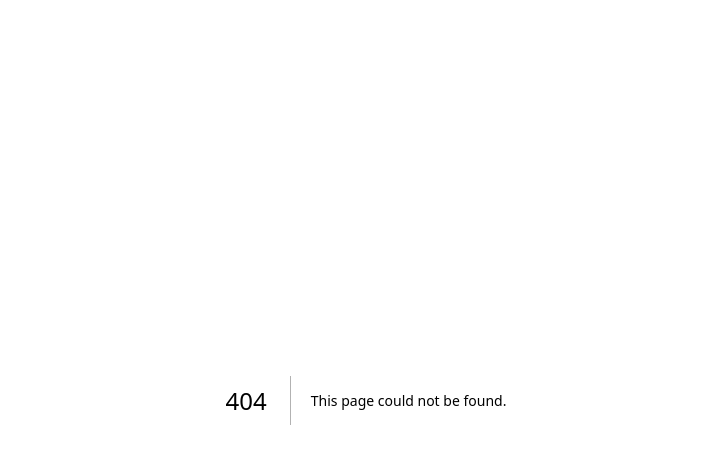
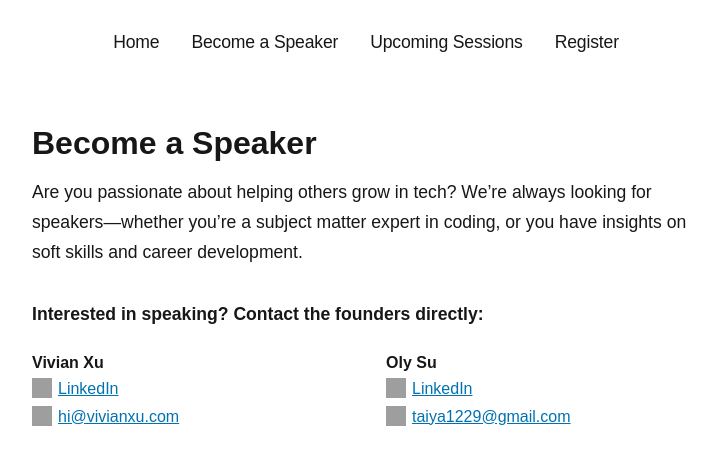
Before and after one commit to QueenVivi/coffee-to-career, a Next.js app: page /speaker in a window 1280 px wide. Before the commit this address had no page. Shown: the top 464 px of the page, without its empty margins (274-991 px from the left). Built offline with nearby package versions, Linux system fonts and the light colour scheme; grey boxes are pictures that could not be loaded.

Commit message:
project outline

```diff
--- a/package.json
+++ b/package.json
@@ -1,5 +1,5 @@
 {
-  "name": "tech-career-talk",
+  "name": "coffee-to-career",
   "version": "0.1.0",
   "private": true,
   "scripts": {
--- a/src/app/layout.tsx
+++ b/src/app/layout.tsx
@@ -1,6 +1,7 @@
 import type { Metadata } from "next";
 import { Geist, Geist_Mono } from "next/font/google";
 import "./globals.css";
+import Link from "next/link";
 
 const geistSans = Geist({
   variable: "--font-geist-sans",
@@ -13,8 +14,8 @@ const geistMono = Geist_Mono({
 });
 
 export const metadata: Metadata = {
-  title: "Create Next App",
-  description: "Generated by create next app",
+  title: "Coffee to Career",
+  description: "Empowering future tech professionals to be job-ready. Coffee to Career meetup.",
 };
 
 export default function RootLayout({
@@ -25,6 +26,20 @@ export default function RootLayout({
   return (
     <html lang="en">
       <body className={`${geistSans.variable} ${geistMono.variable}`}>
+        <nav style={{
+          display: 'flex',
+          gap: '2rem',
+          padding: '2rem 0 1.5rem 0',
+          justifyContent: 'center',
+          fontWeight: 500,
+          fontSize: '1.1rem',
+          letterSpacing: '-0.01em',
+        }}>
+          <Link href="/">Home</Link>
+          <Link href="/speaker">Become a Speaker</Link>
+          <Link href="/sessions">Upcoming Sessions</Link>
+          <Link href="/register">Register</Link>
+        </nav>
         {children}
       </body>
     </html>
--- /dev/null
+++ b/src/app/speaker/page.tsx
@@ -0,0 +1,58 @@
+import React from "react";
+
+const iconStyle = {
+  width: 20,
+  height: 20,
+  verticalAlign: 'middle',
+  marginRight: 6,
+  marginBottom: 2,
+};
+
+export default function SpeakerPage() {
+  return (
+    <main style={{ maxWidth: 700, margin: '0 auto', padding: '3rem 1rem', display: 'flex', flexDirection: 'column', gap: '2.5rem' }}>
+      <section>
+        <h1 style={{ fontSize: '2rem', fontWeight: 700, marginBottom: '1rem' }}>Become a Speaker</h1>
+        <p style={{ fontSize: '1.1rem', lineHeight: 1.7 }}>
+          Are you passionate about helping others grow in tech? We’re always looking for speakers—whether you’re a subject matter expert in coding, or you have insights on soft skills and career development.
+        </p>
+        <p style={{ fontSize: '1.1rem', lineHeight: 1.7, marginTop: '2rem', fontWeight: 600 }}>
+          Interested in speaking? Contact the founders directly:
+        </p>
+        <div
+          style={{
+            marginTop: '1.5rem',
+            display: 'flex',
+            flexDirection: 'row',
+            gap: '2.5rem',
+            flexWrap: 'wrap',
+            justifyContent: 'flex-start',
+          }}
+        >
+          <div style={{ minWidth: 220, flex: 1 }}>
+            <div style={{ fontWeight: 600 }}>Vivian Xu</div>
+            <a href="https://www.linkedin.com/in/vivian-xu-fullstack/" target="_blank" rel="noopener noreferrer" style={{ color: '#0072b1', textDecoration: 'underline', display: 'flex', alignItems: 'center', margin: '6px 0' }}>
+              <img src="/linkedin.svg" alt="LinkedIn" style={iconStyle} />LinkedIn
+            </a>
+            <span style={{ display: 'flex', alignItems: 'center', margin: '6px 0' }}>
+              <a href="mailto:hi@vivianxu.com" style={{ color: '#0072b1', textDecoration: 'underline', display: 'flex', alignItems: 'center' }}>
+                <img src="/email.svg" alt="Email" style={iconStyle} />hi@vivianxu.com
+              </a>
+            </span>
+          </div>
+          <div style={{ minWidth: 220, flex: 1 }}>
+            <div style={{ fontWeight: 600 }}>Oly Su</div>
+            <a href="https://www.linkedin.com/in/olysu/" target="_blank" rel="noopener noreferrer" style={{ color: '#0072b1', textDecoration: 'underline', display: 'flex', alignItems: 'center', margin: '6px 0' }}>
+              <img src="/linkedin.svg" alt="LinkedIn" style={iconStyle} />LinkedIn
+            </a>
+            <span style={{ display: 'flex', alignItems: 'center', margin: '6px 0' }}>
+              <a href="mailto:taiya1229@gmail.com" style={{ color: '#0072b1', textDecoration: 'underline', display: 'flex', alignItems: 'center' }}>
+                <img src="/email.svg" alt="Email" style={iconStyle} />taiya1229@gmail.com
+              </a>
+            </span>
+          </div>
+        </div>
+      </section>
+    </main>
+  );
+}
```
Also changed, not shown: src/app/page.tsx (+31 -88 lines), src/app/register/page.tsx (added, +20 -0 lines), src/app/sessions/page.tsx (added, +18 -0 lines), 1 other file (tests, documents, lock files or other folders).
